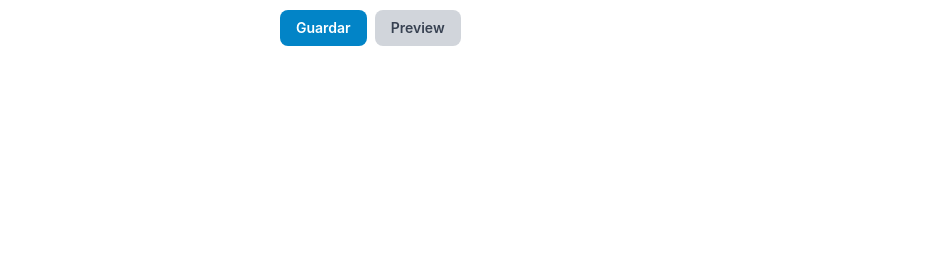
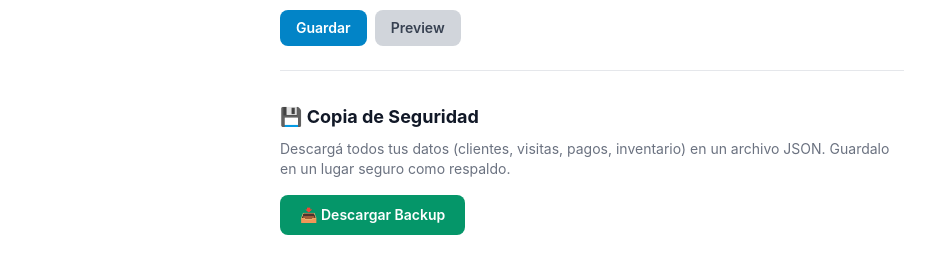
Before and after one commit to diegorobalo/PILETERO-json, a React (Vite) app in the folder frontend/: page /configuracion in a window 1280 px wide. Shown: the part 847-1103 px from the top of the page, without its empty margins (0-943 px from the left). Before the commit the page ends 941 px from the top, so only its background shows below. Built offline with nearby package versions, Linux system fonts and the light colour scheme; no server answers.

Commit message:
feat: backup/copia de seguridad - descarga JSON con todos los datos

```diff
--- a/frontend/src/pages/ConfiguracionPage.jsx
+++ b/frontend/src/pages/ConfiguracionPage.jsx
@@ -30,6 +30,31 @@ export default function ConfiguracionPage() {
   const [config, setConfig] = useState({})
   const [loading, setLoading] = useState(true)
   const [guardando, setGuardando] = useState(null)
+  const [descargandoBackup, setDescargandoBackup] = useState(false)
+
+  async function descargarBackup() {
+    try {
+      setDescargandoBackup(true)
+      const BASE_URL = import.meta.env.VITE_API_URL || 'http://localhost:3000/api'
+      const response = await fetch(`${BASE_URL}/backup`)
+      if (!response.ok) throw new Error('Error del servidor')
+      const blob = await response.blob()
+      const fecha = new Date().toISOString().slice(0, 10)
+      const url = URL.createObjectURL(blob)
+      const a = document.createElement('a')
+      a.href = url
+      a.download = `piletero-backup-${fecha}.json`
+      document.body.appendChild(a)
+      a.click()
+      document.body.removeChild(a)
+      URL.revokeObjectURL(url)
+      toastSuccess('Backup descargado correctamente')
+    } catch {
+      toastError('Error al descargar el backup')
+    } finally {
+      setDescargandoBackup(false)
+    }
+  }
 
   useEffect(() => {
     apiClient.getConfiguracion()
@@ -131,6 +156,20 @@ export default function ConfiguracionPage() {
               </div>
             ))}
           </div>
+
+          {/* Copia de Seguridad */}
+          <div className="mt-8 pt-8 border-t border-gray-200">
+            <h2 className="text-lg font-bold text-gray-900 mb-2">💾 Copia de Seguridad</h2>
+            <p className="text-gray-500 text-sm mb-4">
+              Descargá todos tus datos (clientes, visitas, pagos, inventario) en un archivo JSON. Guardalo en un lugar seguro como respaldo.
+            </p>
+            <button
+              onClick={descargarBackup}
+              disabled={descargandoBackup}
+              className="px-5 py-2.5 bg-emerald-600 text-white rounded-lg text-sm font-semibold disabled:opacity-50 hover:bg-emerald-700 transition-colors">
+              {descargandoBackup ? 'Descargando...' : '📥 Descargar Backup'}
+            </button>
+          </div>
         </div>
       )}
     </div>
```
Also changed, not shown: 2 other files (tests, documents, lock files or other folders).
